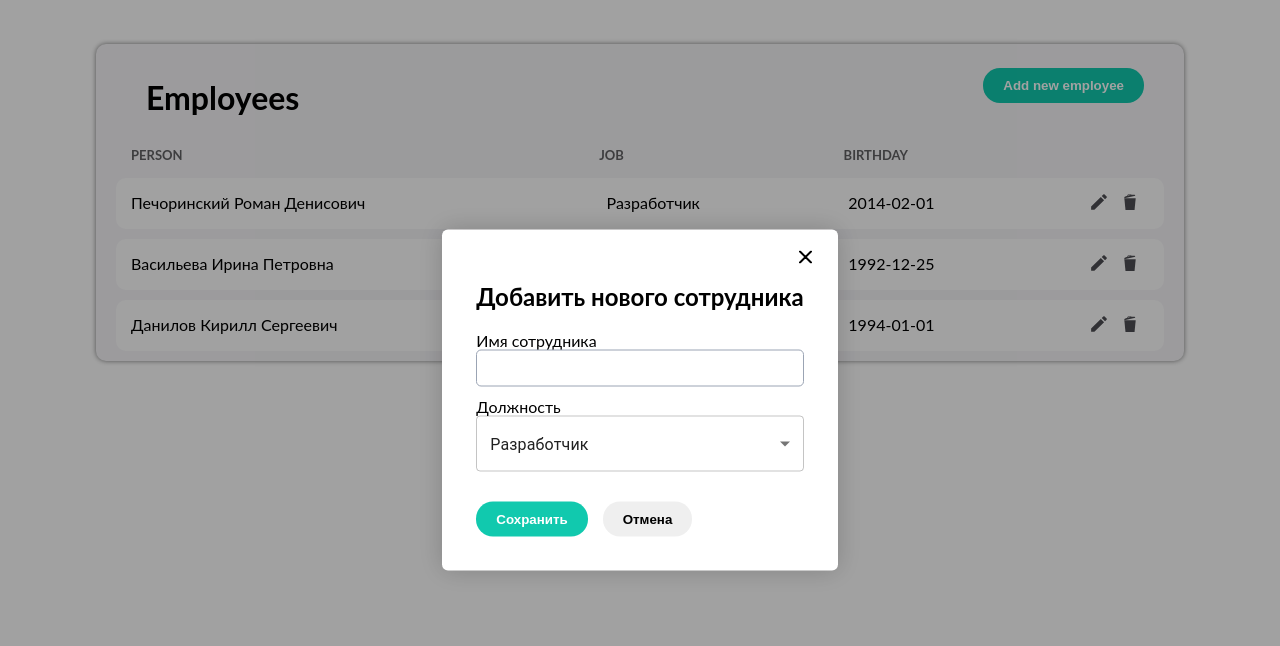
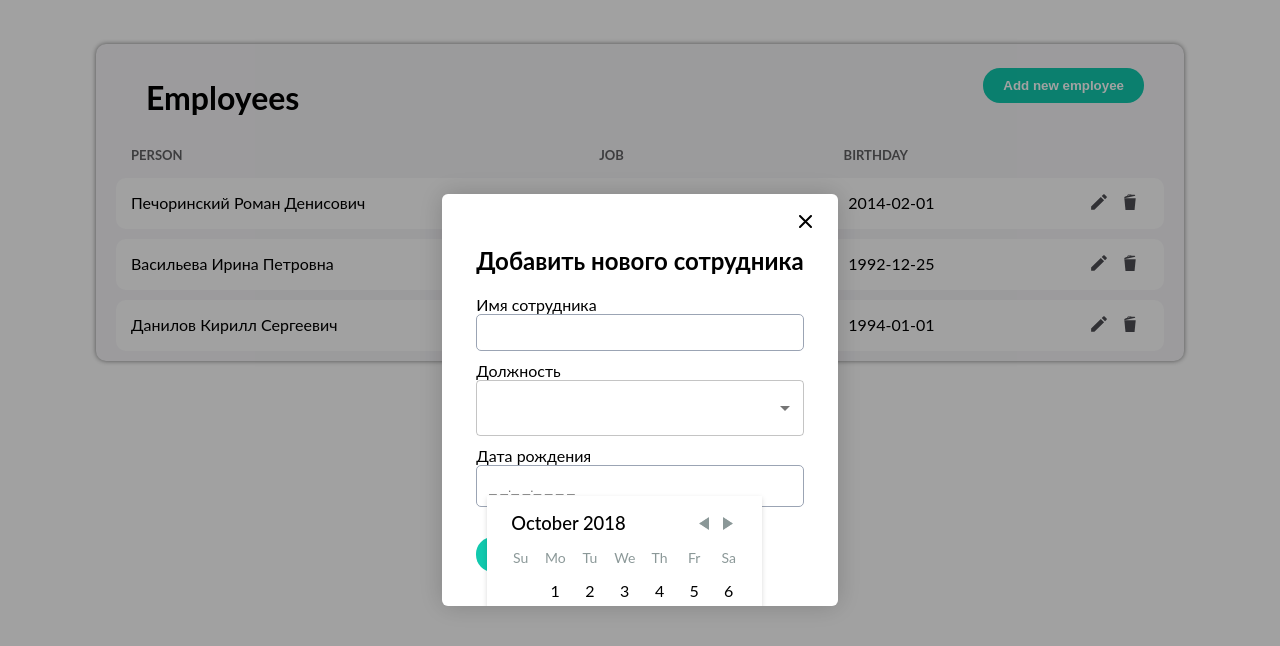
Before and after one commit to ChristieKh/employees-CRUD, a React (Create React App) app: page / in a window 1280 px wide. Shown: the top 646 px of the page. Built offline with nearby package versions, Linux system fonts and the light colour scheme.

Commit message:
added day-picker

```diff
--- a/package.json
+++ b/package.json
@@ -12,10 +12,13 @@
     "@types/react-dom": "16.9.8",
     "@types/react-redux": "7.1.9",
     "classnames": "2.2.6",
+    "date-fns": "^2.16.1",
     "final-form": "4.19.1",
     "gh-pages": "2.0.1",
+    "moment": "^2.29.1",
     "node-sass": "4.14.0",
     "react": "16.12.0",
+    "react-day-picker": "7.4.8",
     "react-dom": "16.12.0",
     "react-final-form": "6.4.0",
     "react-redux": "7.2.0",
--- /dev/null
+++ b/src/_components/date-picker/index.module.scss
@@ -0,0 +1,16 @@
+@import "../../styles/colors.module";
+
+:global(.DayPickerInput) {
+  padding: 10px;
+  border: 1px solid $DarkGrey;
+  border-radius: 5px;
+  outline: none;
+  width: 100%;
+  box-sizing: border-box;
+
+  input {
+    border: none;
+    width: 100%;
+    outline: none;
+  }
+}
--- /dev/null
+++ b/src/_components/date-picker/index.tsx
@@ -0,0 +1,31 @@
+import React, { memo, useCallback } from 'react';
+import 'react-day-picker/lib/style.css';
+import DayPickerInput from 'react-day-picker/DayPickerInput';
+import MomentLocaleUtils from 'react-day-picker/moment';
+import './index.module.scss';
+import { FieldRenderProps } from 'react-final-form';
+
+type Props = FieldRenderProps<string, HTMLInputElement>;
+
+export const DatePicker = memo(
+  ({ input: { onChange, value }, label }: Props) => {
+    const onChangeDateValue = useCallback((day: Date) => onChange(day), [
+      onChange,
+    ]);
+
+    return (
+      <>
+        <p>{label}</p>
+        <DayPickerInput
+          onDayChange={onChangeDateValue}
+          showOverlay
+          format="DD.MM.YYYY"
+          formatDate={MomentLocaleUtils.formatDate}
+          parseDate={MomentLocaleUtils.parseDate}
+          placeholder="_ _._ _._ _ _ _"
+          value={value}
+        />
+      </>
+    );
+  },
+);
--- a/src/_components/input-form/index.tsx
+++ b/src/_components/input-form/index.tsx
@@ -4,9 +4,9 @@ import { Input } from '../input';
 
 type Props = FieldRenderProps<string, HTMLInputElement>;
 
-export const InputForm = memo(({ input, id }: Props) => (
+export const InputForm = memo(({ input, id, label }: Props) => (
   <>
-    <label htmlFor={id}>Имя сотрудника</label>
+    <label htmlFor={id}>{label}</label>
     <Input input={input} id={id} />
   </>
 ));
--- a/src/_components/select-form/index.tsx
+++ b/src/_components/select-form/index.tsx
@@ -10,9 +10,9 @@ const COMPONENT_STYLE_NAME = 'Select-form';
 type Props = FieldRenderProps<string, HTMLInputElement>;
 
 export const SelectForm = memo(
-  ({ input: { onChange, value }, options, id }: Props) => (
+  ({ input: { onChange, value }, options, id, label }: Props) => (
     <FormControl variant="outlined" className={cn(COMPONENT_STYLE_NAME)}>
-      <label htmlFor={id}>Должность</label>
+      <label htmlFor={id}>{label}</label>
       <Select
         native
         value={value}
--- a/src/pages/home/_constants/index.ts
+++ b/src/pages/home/_constants/index.ts
@@ -38,6 +38,10 @@ export const HEADER_EMPLOYEE_CARD = [
 
 export const JOB_LIST = [
   {
+    id: 0,
+    text: '',
+  },
+  {
     id: 1,
     text: 'Разработчик',
   },
--- a/src/pages/home/page/_components/employee-modal/index.tsx
+++ b/src/pages/home/page/_components/employee-modal/index.tsx
@@ -6,6 +6,7 @@ import { Button } from '../../../../../_components/button';
 import { InputForm } from '../../../../../_components/input-form';
 import { SelectForm } from '../../../../../_components/select-form';
 import { JOB_LIST } from '../../../_constants';
+import { DatePicker } from '../../../../../_components/date-picker';
 import styles from './index.module.scss';
 
 const cn = classnames.bind(styles);
@@ -35,7 +36,12 @@ export const EmployeeModal = memo(
               className={cn(`${COMPONENT_STYLE_NAME}__form`)}
             >
               <div className={cn(`${COMPONENT_STYLE_NAME}__field`)}>
-                <Field name="name" component={InputForm} id="input-name" />
+                <Field
+                  name="name"
+                  component={InputForm}
+                  id="input-name"
+                  label="Имя сотрудника"
+                />
               </div>
               <div className={cn(`${COMPONENT_STYLE_NAME}__field`)}>
                 <Field
@@ -43,6 +49,14 @@ export const EmployeeModal = memo(
                   component={SelectForm}
                   options={JOB_LIST}
                   id="select-job"
+                  label="Должность"
+                />
+              </div>
+              <div className={cn(`${COMPONENT_STYLE_NAME}__field`)}>
+                <Field
+                  name="bday"
+                  component={DatePicker}
+                  label="Дата рождения"
                 />
               </div>
               <div className={cn(`${COMPONENT_STYLE_NAME}__buttons`)}>
```
Also changed, not shown: 1 other file (tests, documents, lock files or other folders).
